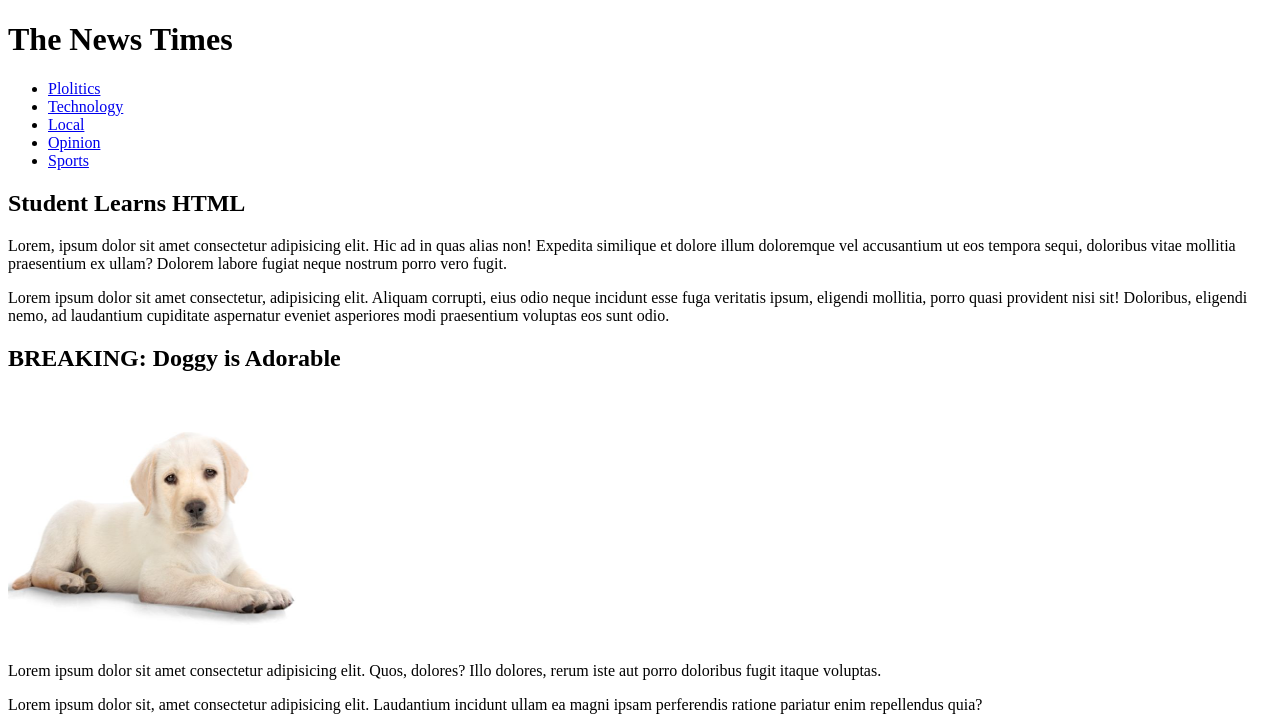
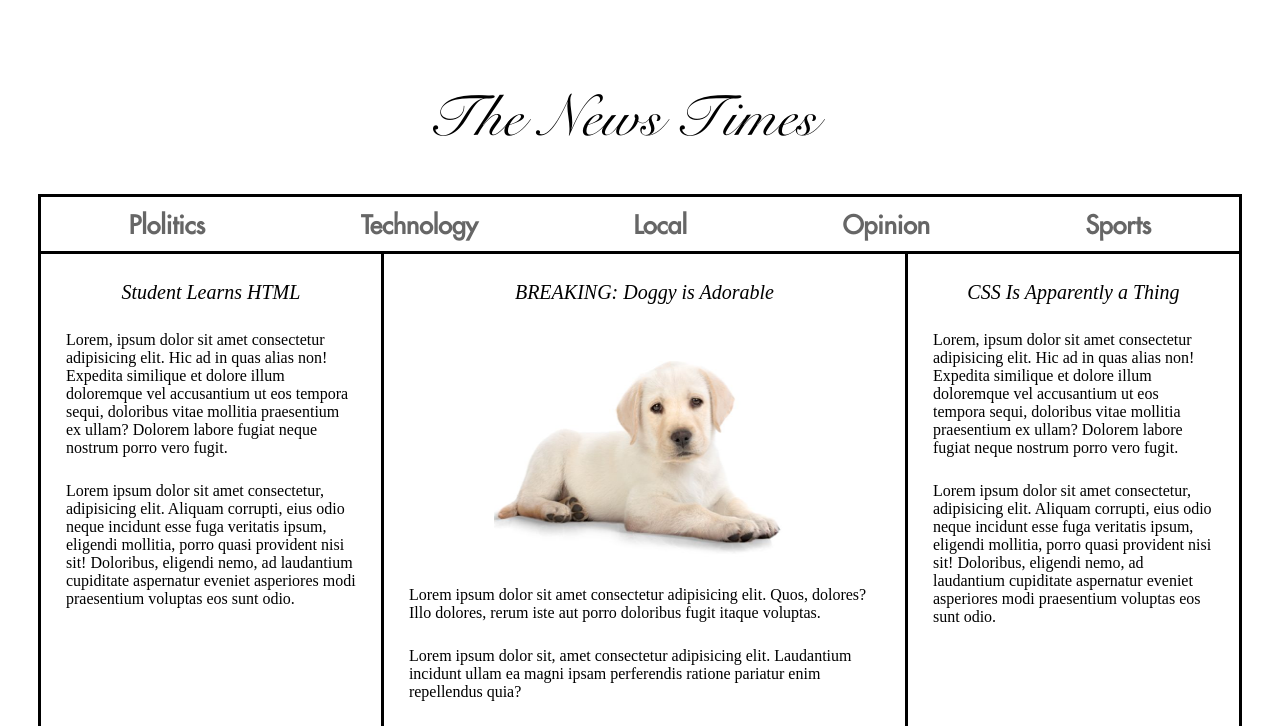
Before and after one commit to suketubpatel/complete-Intro-to-web, a plain HTML site: page news-papper/pages/index.html in a window 1280 px wide. Shown: the top 726 px of the page. Drawn offline with Linux system fonts and the light colour scheme.

Commit message:
Page making completed with style - Final commit

```diff
--- a/news-papper/pages/index.html
+++ b/news-papper/pages/index.html
@@ -1,30 +1,31 @@
 <!DOCTYPE html>
 <html lang="en">
 <head>
-    <meta charset="UTF-8">
-    <meta name="viewport" content="width=device-width, initial-scale=1.0">
+    <meta charset="UTF-8" />
+    <meta name="viewport" content="width=device-width, initial-scale=1.0" />
+    <link rel="stylesheet" href="style.css" />
     <title>The News Times</title>
 </head>
 <body>
     <div class="page">
-        <header>
-            <h1 class="main-heading">The News Times</h1>
+        <header class="brand-header">
+            <h1 class="brand">The News Times</h1>
         </header>
 
-        <ul class="ul-list">
-            <li class="ul-list-item">
+        <ul class="nav-links">
+            <li class="site-selection">
                 <a href="#" class="section-link">Plolitics</a>
             </li>
-            <li class="ul-list-item">
+            <li class="site-selection">
                 <a href="#" class="section-link">Technology</a>
             </li>
-            <li class="ul-list-item">
+            <li class="site-selection">
                 <a href="#" class="section-link">Local</a>
             </li>
-            <li class="ul-list-item">
+            <li class="site-selection">
                 <a href="#" class="section-link">Opinion</a>
             </li>
-            <li class="ul-list-item">
+            <li class="site-selection">
                 <a href="#" class="section-link">Sports</a>
             </li>
         </ul>
--- a/news-papper/pages/style.css
+++ b/news-papper/pages/style.css
@@ -1,3 +1,114 @@
 * {
     box-sizing: border-box;
 }
+
+@font-face {        /*Fonts for main heading*/
+    font-family: myHeadingFamily;
+    src: url(../../fonts/snell-roundhand/SnellBT-Regular.otf);
+}
+
+@font-face {        /*Fonts for links*/
+    font-family: myLinkFamily;
+    src: url(../../fonts/futura/Futura\ Medium.otf);
+}
+
+body {
+    padding: 30px;
+}
+
+h1 {
+    font-family: myHeadingFamily;
+    text-align: center;
+    font-size: 60px;
+    font-weight: normal;
+}
+
+.nav-links {
+
+    border: 3px solid black;
+    margin: 0;
+
+    display: flex;
+    justify-content: space-around;
+    align-items: center;
+    list-style: none;
+    font-family: Arial, Helvetica, sans-serif;
+    font-size: 30px;
+    padding: 10px;
+}
+
+.section-link {
+    font-family: "myLinkFamily";
+    font-size: 25px;
+    font-weight: bolder;
+    text-decoration: none;
+    color: #666;
+}
+
+.section-link:hover {
+    text-decoration: underline;
+}
+
+.nav-links {
+    grid-area: nav;
+}
+
+.brand-header {
+    grid-area: header;
+}
+
+.story-1 {
+    grid-area: story-1;
+}
+
+.story-2 {
+    grid-area: story-2;
+}
+
+.story-3 {
+    grid-area: story-3;
+    border-right: 3px solid black;
+}
+
+.story-4 {
+    grid-area: story-4;
+}
+
+.story-5 {
+    grid-area: story-5;
+    border-right: 3px solid black;
+}
+
+.page {
+    display: grid;
+    grid-template-areas:
+        "header     header      header"
+        "nav        nav         nav"
+        "story-1    story-2     story-3"
+        "story-4    story-5     story-5";
+}
+
+.story {
+    border-left: 3px solid black;
+    border-bottom: 3px solid black;
+    padding: 10px;
+}
+
+.article-title {
+    font-weight: normal;
+    font-style: italic;
+    text-align: center;
+    font-size: 20px;
+}
+
+.article-text {
+    font-weight: normal;
+    padding: 10px;
+    margin: 5px;
+}
+
+.article-img {
+    display: block;
+    margin: 0 auto;
+    max-height: 250px;
+}
```
Also changed, not shown: fonts/futura/Futura Bold.otf (added), fonts/futura/Futura Medium.otf (added), fonts/futura/Futura Regular.ttf (added), fonts/snell-roundhand/SnellBT-Regular.otf (added).
